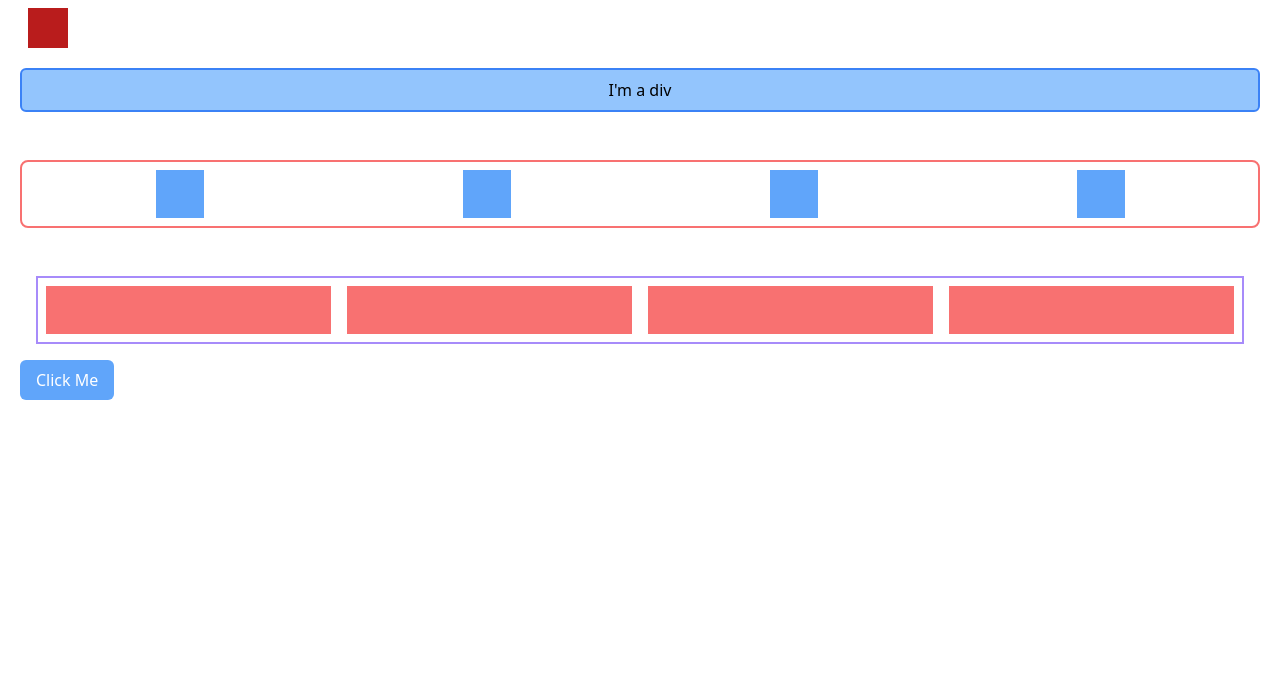
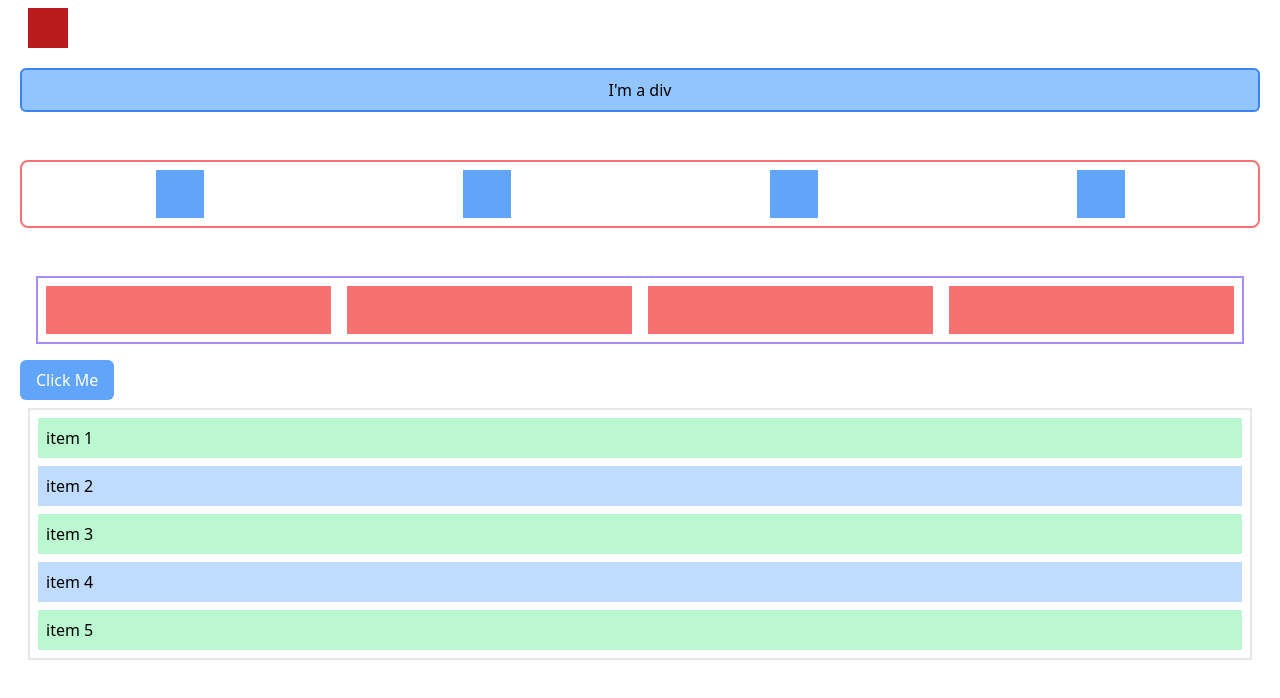
Before and after one commit to mostafa-meerzad/tailwindcss-first-try, a website: page index.html in a window 1280 px wide. Drawn offline with Linux system fonts and the light colour scheme.

Commit message:
basics of styling of unordered-list and list-items

```diff
--- a/index.html
+++ b/index.html
@@ -37,6 +37,24 @@
       >
         Click Me
       </button>
+
+      <ul class="p-2 m-2 space-y-2 border-2">
+        <li class="first:bg-yellow-200 odd:bg-green-200 even:bg-blue-200 p-2">
+          item 1
+        </li>
+        <li class="first:bg-yellow-200 odd:bg-green-200 even:bg-blue-200 p-2">
+          item 2
+        </li>
+        <li class="first:bg-yellow-200 odd:bg-green-200 even:bg-blue-200 p-2">
+          item 3
+        </li>
+        <li class="first:bg-yellow-200 odd:bg-green-200 even:bg-blue-200 p-2">
+          item 4
+        </li>
+        <li class="first:bg-yellow-200 odd:bg-green-200 even:bg-blue-200 p-2">
+          item 5
+        </li>
+      </ul>
     </main>
   </body>
 </html>
```
Also changed, not shown: output.css.
